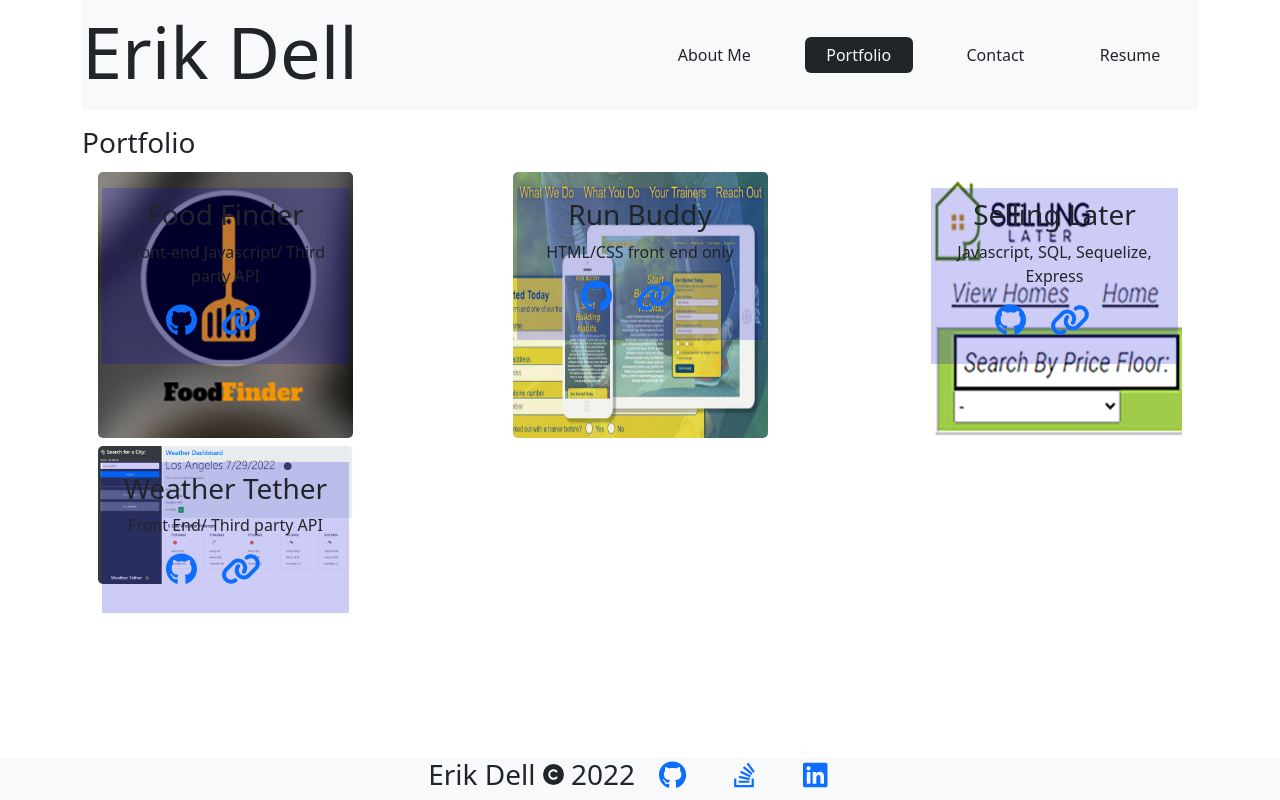
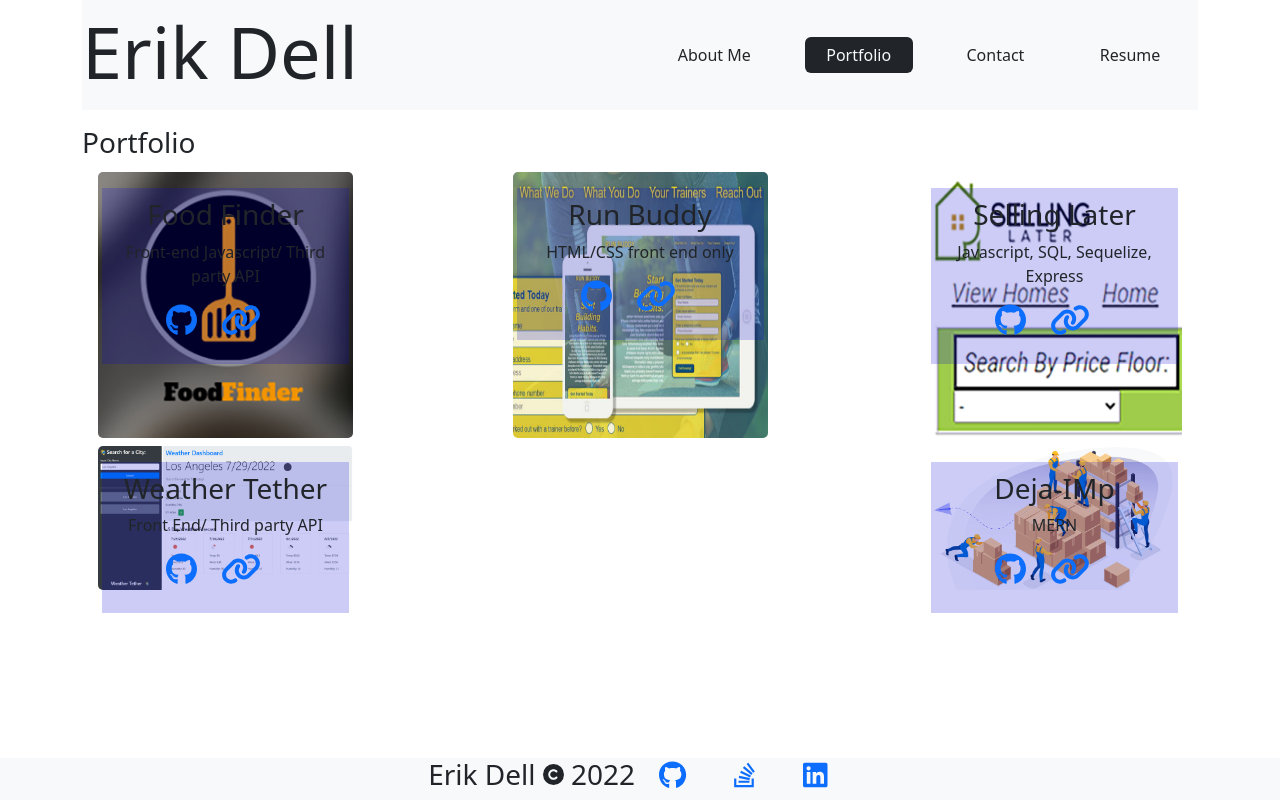
Before and after one commit to edellenator/gordos-porto, a React (Create React App) app: page / in a window 1280 px wide. Both pictures are taken after a click on the button "Portfolio". Built offline with nearby package versions, Linux system fonts and the light colour scheme.

Commit message:
add DEJA-IMp to port page

```diff
--- a/src/pages/Portfolio.js
+++ b/src/pages/Portfolio.js
@@ -31,6 +31,13 @@ const Portfolio = () => {
             github: 'https://github.com/edellenator/weather-tether',
             deployed: 'https://edellenator.github.io/weather-tether/'
         },
+        {
+            id: '05',
+            name: 'Deja-IMp',
+            description: 'MERN',
+            github: 'https://github.com/edellenator/Deja-imp',
+            deployed: 'https://deja-imp.herokuapp.com/'
+        },
 
     ]
     return (
```
Also changed, not shown: src/assets/images/05.png (added), 1 other file (tests, documents, lock files or other folders).
